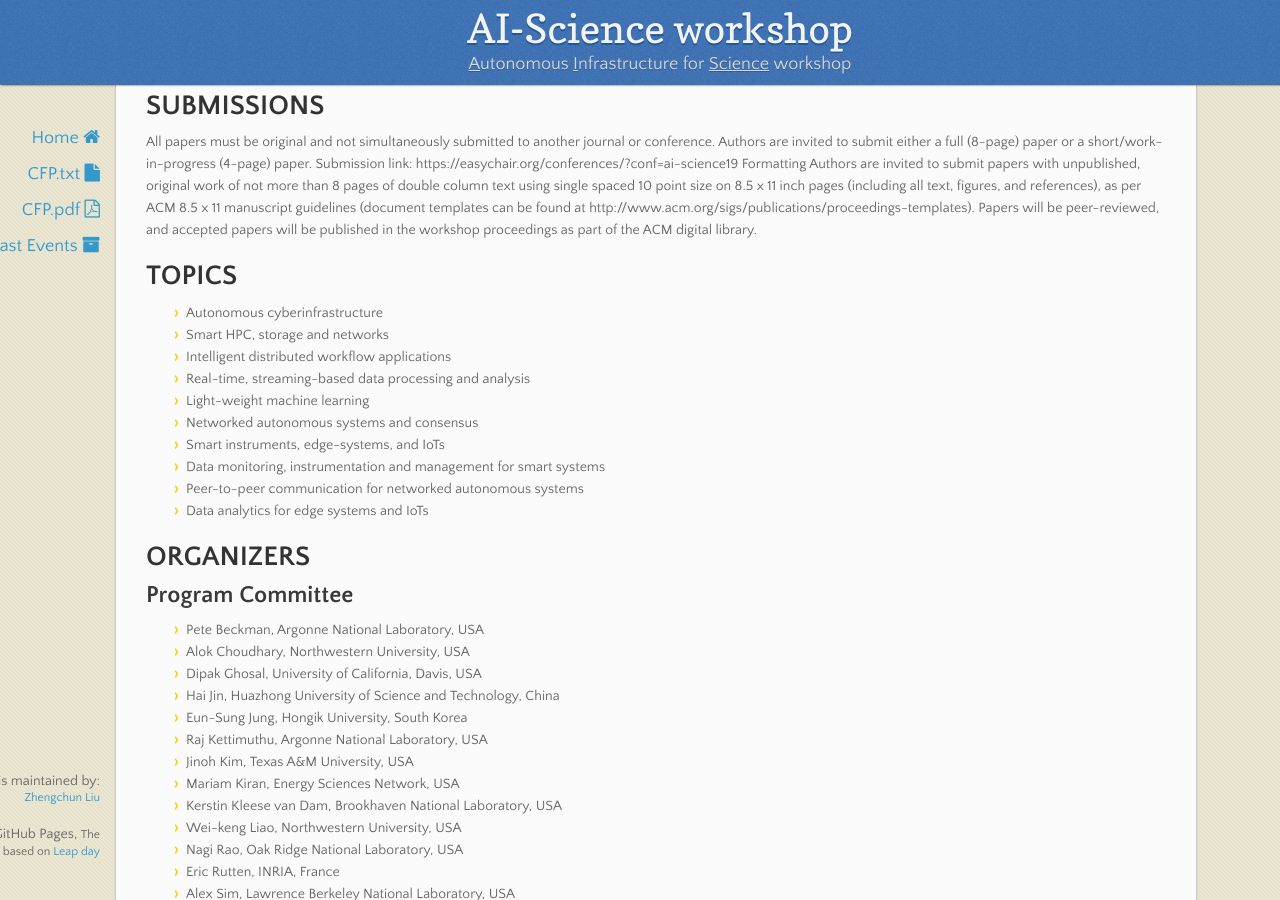
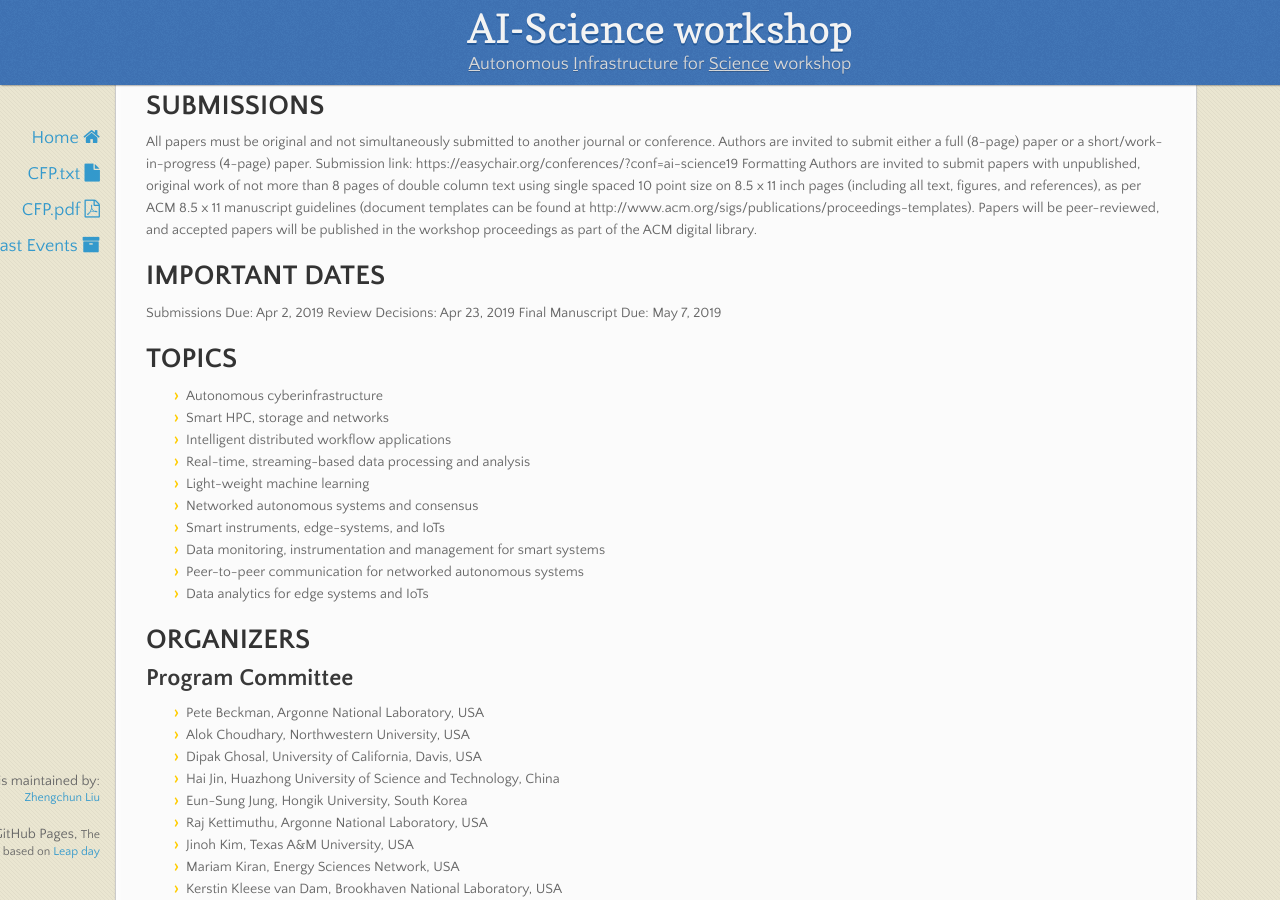
Before and after one commit to ai-science/ai-science.github.io, a Jekyll site: the page built from index.md, in a window 1280 px wide and 900 px high, scrolled down 479 px. Built offline with Jekyll 4.4.1, drawn with Linux system fonts in a browser that asks for light colours; nearby versions of some CDN libraries.

Commit message:
add, delete, polish etc.

```diff
--- a/index.md
+++ b/index.md
@@ -15,6 +15,11 @@ Important Dates
 All papers must be original and not simultaneously submitted to another journal or conference. Authors are invited to submit either a full (8-page) paper or a short/work-in-progress (4-page) paper. Submission link: https://easychair.org/conferences/?conf=ai-science19
 Formatting
 Authors are invited to submit papers with unpublished, original work of not more than 8 pages of double column text using single spaced 10 point size on 8.5 x 11 inch pages (including all text, figures, and references), as per ACM 8.5 x 11 manuscript guidelines (document templates can be found at http://www.acm.org/sigs/publications/proceedings-templates). Papers will be peer-reviewed, and accepted papers will be published in the workshop proceedings as part of the ACM digital library.
+
+# IMPORTANT DATES
+Submissions Due: Apr 2, 2019
+Review Decisions: Apr 23, 2019
+Final Manuscript Due: May 7, 2019
 
 # TOPICS
 * Autonomous cyberinfrastructure
```
Also changed, not shown: 1 other file.
